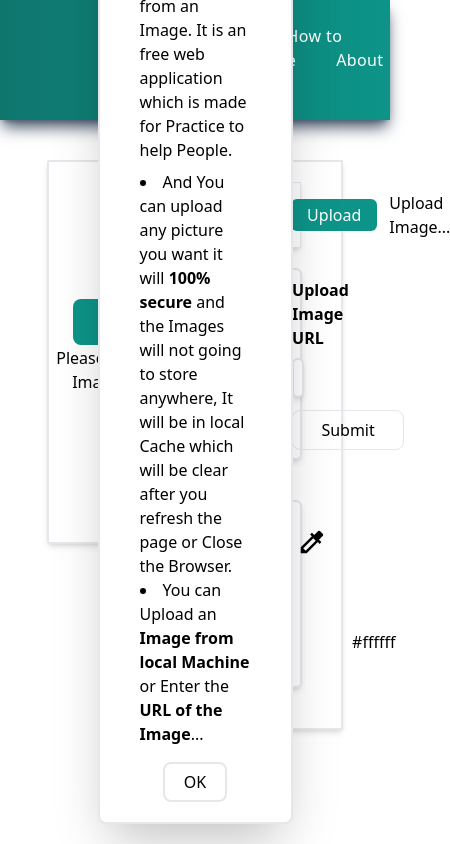
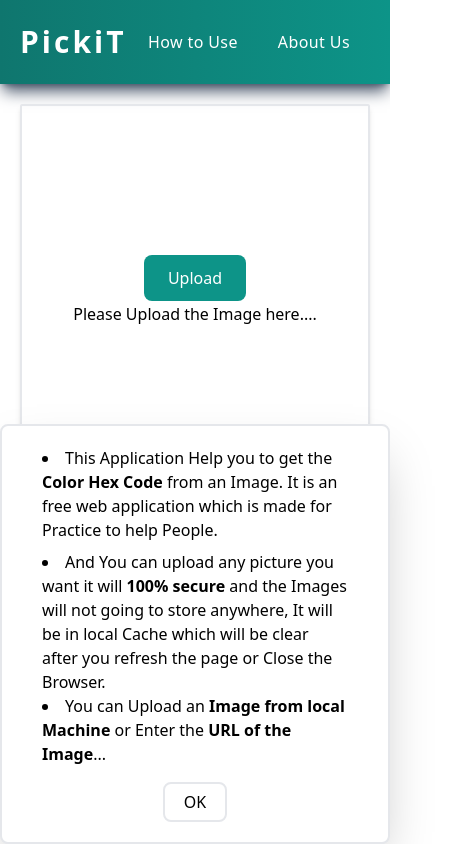
Before and after one commit to Ilyas-Taj07/PickiT, a React (Create React App) app: page / in a window 390 px wide. Shown: the top 844 px of the page, 450 px wide, since content can reach past the window. Built offline with nearby package versions, Linux system fonts and the light colour scheme.

Commit message:
Added Responsive design

```diff
--- a/src/App.js
+++ b/src/App.js
@@ -13,7 +13,7 @@
       <MainPage />
       {
         message && (
-          <div className='absolute bottom-5 left-1/4 border-2 shadow-2xl w-1/2 py-5 px-10 bg-white rounded-lg'>
+          <div className='fixed laptop:bottom-5 bottom-0 laptop:left-1/4 border-2 shadow-2xl laptop:w-1/2 w-full py-5 px-10 bg-white rounded-lg'>
             {/* Message */}
             <div>
               <li className='mb-2'>This Application Help you to get the <b>Color Hex Code</b> from an Image. It is an free web application which is made for Practice to help People.</li>
--- a/src/Screens/Header/Header.js
+++ b/src/Screens/Header/Header.js
@@ -6,7 +6,7 @@
     const [howtoUse, setHowtoUse] = useState(false)
 
     return (
-        <div className='flex justify-between px-40 py-6 bg-gradient-to-r to-teal-600 from-teal-700 shadow-lg shadow-slate-600'>
+        <div className='flex justify-between laptop:px-40 px-5 items-center py-6 bg-gradient-to-r to-teal-600 from-teal-700 shadow-lg shadow-slate-600'>
             <div className='text-3xl font-bold tracking-widest text-white'>
                 <span className='cursor-pointer'>PickiT</span>
             </div>
--- a/src/Screens/MainPage/MainPage.css
+++ b/src/Screens/MainPage/MainPage.css
@@ -0,0 +1,13 @@
+.custom_image_display_panel {
+    width: 800px;
+    height: 70vh;
+    overflow: auto
+}
+
+
+@media (max-width: 768px) {
+    .custom_image_display_panel {
+        width: 400px;
+        height: 40vh;
+    }
+}
--- a/src/Screens/MainPage/MainPage.js
+++ b/src/Screens/MainPage/MainPage.js
@@ -51,11 +51,11 @@
     }
 
     return (
-        <div className='flex w-full p-10 justify-evenly items-start'>
+        <div className='flex w-full laptop:p-10 p-5 laptop:flex-row flex-col justify-evenly items-start'>
             {
                 UploadedImage === '' ?
                     /* Image Uploaded.... */
-                    < div className='border-2 rounded-sm w-1/2 h-96 flex justify-center items-center shadow-md'>
+                    < div className='border-2 rounded-sm laptop:w-1/2 w-full h-96 flex justify-center items-center shadow-md'>
                         <input type={'file'} name='image' className='hidden' id='image-upload' onChange={handleUplaodedImage} />
                         <div className='text-center'>
                             <label
@@ -67,14 +67,7 @@
                     </div>
                     :
                     <div className='border-2 shadow-md select-none'>
-                        <div className='custom_image_display_panel'
-                            style={{
-                                width: "800px",
-                                height: "70vh",
-                                overflowX: "auto",
-                                overflowY: "auto"
-                            }}
-                        >
+                        <div className='custom_image_display_panel'>
                             <div style={{
                                 width: `${zoomOffSet}%`
                             }}>
@@ -106,12 +99,22 @@
                             >
                                 <MdRefresh />
                             </div>
+                            <div className='ml-4 laptop:hidden'>
+                                <label
+                                    htmlFor='pickit-color'
+                                    className='border w-10 h-10 flex justify-center items-center rounded-full cursor-pointer hover:bg-teal-700 hover:text-white'>
+                                    <MdColorize
+                                        className='text-3xl'
+                                    />
+                                </label>
+                            </div>
+
                         </div>
                     </div>
             }
 
             {/* Image Upload + Color Display.... */}
-            <div className='ml-8 border-2 px-10 w-1/3 shadow-md'>
+            <div className='laptop:ml-8 border-2 laptop:px-10 px-5 mt-5 laptop:mt-0 laptop:w-1/3 w-full shadow-md'>
                 {/* Image Upload */}
                 <label htmlFor='image-upload' className='cursor-pointer'>
                     <div className='my-5 border p-2 shadow-md flex items-center'>
--- a/tailwind.config.js
+++ b/tailwind.config.js
@@ -5,6 +5,22 @@
   ],
   theme: {
     extend: {},
+    screens: {
+      'sm': '380px',
+      // => @media (min-width: 640px) { ... }
+
+      'laptop': '768px',
+      // => @media (min-width: 768px) { ... }
+
+      'lg': '1024px',
+      // => @media (min-width: 1024px) { ... }
+
+      'xl': '1280px',
+      // => @media (min-width: 1280px) { ... }
+
+      '2xl': '1536px',
+      // => @media (min-width: 1536px) { ... }
+    }
   },
   plugins: [],
 }
```
